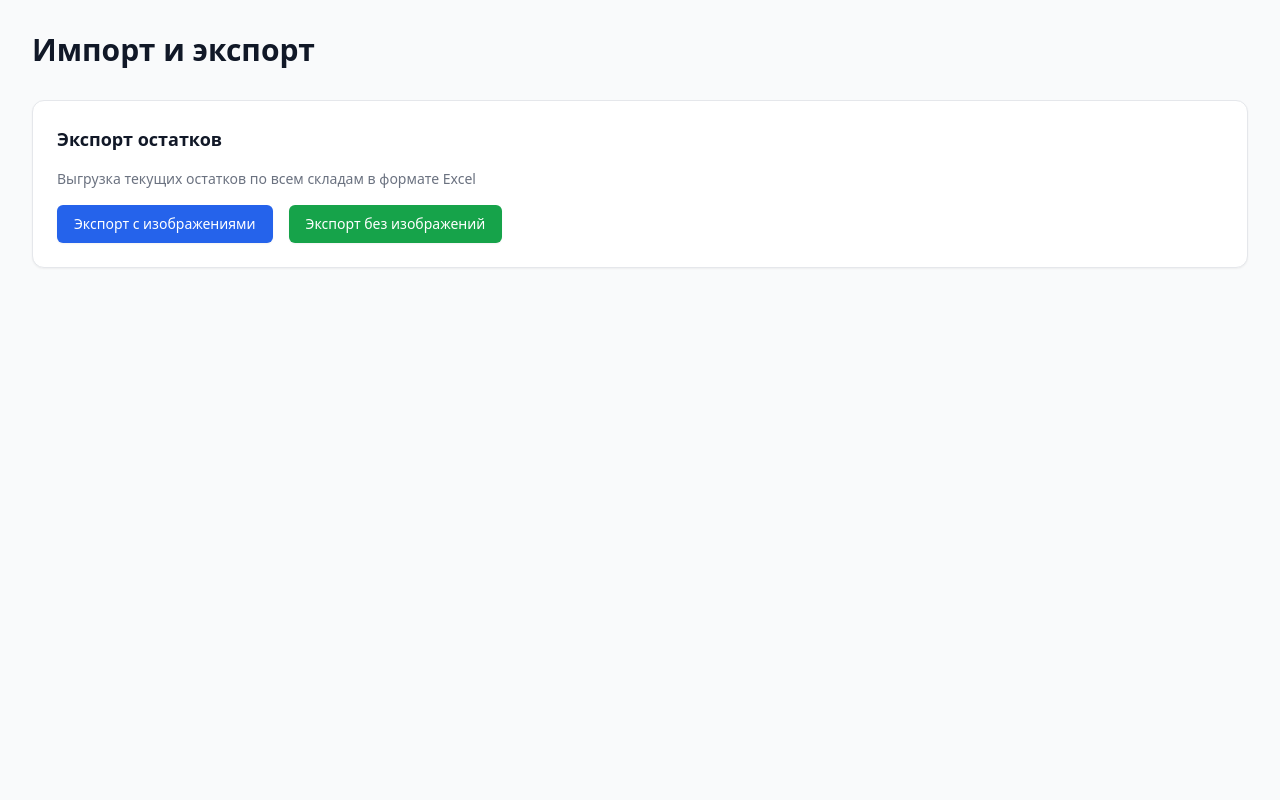
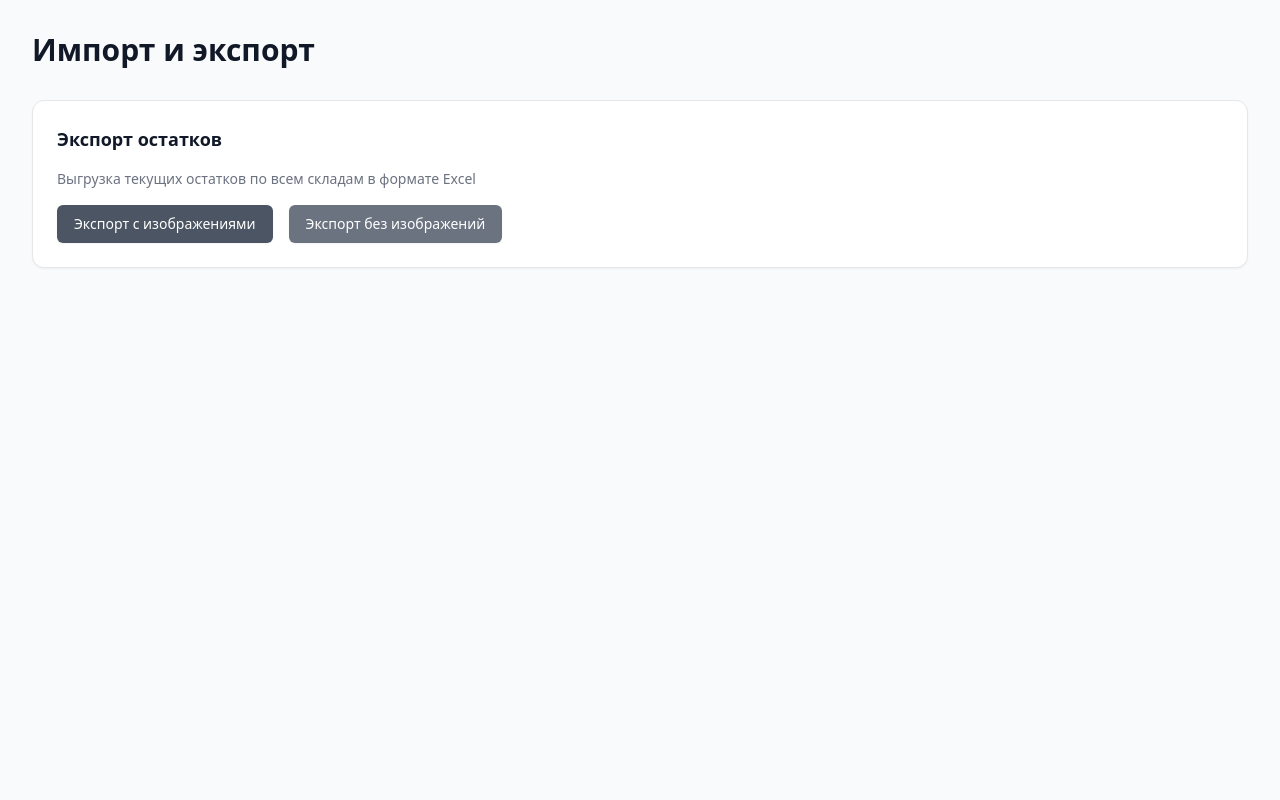
Before and after one commit to Izbushkoo/baselinker_to_wix, a Python web app: template app/templates/operations.html in a window 1280 px wide. Shown: the part 64-864 px from the top of the page. Run offline with Jinja, Linux system fonts and the light colour scheme; the template is opened without the code that fills it: most values are stand-ins (such as "Sample title", 1, 10 or a date in 2020); some libraries are stand-ins or nearby versions.

Commit message:
change colors for import export buttons

```diff
--- a/app/templates/operations.html
+++ b/app/templates/operations.html
@@ -18,21 +18,21 @@
                         <input type="file"
                                name="file"
                                accept=".xls,.xlsx"
-                               class="block w-full text-sm text-gray-500 file:mr-4 file:py-2 file:px-4 file:rounded-full file:border-0 file:text-sm file:font-semibold file:bg-blue-50 file:text-blue-700 hover:file:bg-blue-100">
+                               class="block w-full text-sm text-gray-500 file:mr-4 file:py-2 file:px-4 file:rounded-full file:border-0 file:text-sm file:font-semibold file:bg-gray-50 file:text-gray-700 hover:file:bg-gray-100">
                     </div>
                     <div>
                         <label class="block text-sm font-medium text-gray-700 mb-1">Склад</label>
-                        <select name="warehouse" class="mt-1 block w-full pl-3 pr-10 py-2 text-base border-gray-300 focus:outline-none focus:ring-blue-500 focus:border-blue-500 rounded-md">
+                        <select name="warehouse" class="mt-1 block w-full pl-3 pr-10 py-2 text-base border-gray-300 focus:outline-none focus:ring-gray-500 focus:border-gray-500 rounded-md">
                             {% for warehouse in warehouses %}
                             <option value="{{ warehouse }}">Склад {{ warehouse }}</option>
                             {% endfor %}
                         </select>
                     </div>
                     <div class="pt-2 flex gap-3">
-                        <a href="/api/warehouse/template/incoming" class="inline-flex justify-center items-center px-4 py-2 border border-gray-300 shadow-sm text-sm font-medium rounded-md text-gray-700 bg-white hover:bg-gray-50 focus:outline-none focus:ring-2 focus:ring-offset-2 focus:ring-blue-500">
+                        <a href="/api/warehouse/template/incoming" class="inline-flex justify-center items-center px-4 py-2 border border-gray-300 shadow-sm text-sm font-medium rounded-md text-gray-700 bg-white hover:bg-gray-50 focus:outline-none focus:ring-2 focus:ring-offset-2 focus:ring-gray-500">
                             📥 Скачать шаблон
                         </a>
-                        <button type="submit" class="inline-flex justify-center items-center px-4 py-2 border border-transparent shadow-sm text-sm font-medium rounded-md text-white bg-blue-600 hover:bg-blue-700 focus:outline-none focus:ring-2 focus:ring-offset-2 focus:ring-blue-500">
+                        <button type="submit" class="inline-flex justify-center items-center px-4 py-2 border border-transparent shadow-sm text-sm font-medium rounded-md text-white bg-gray-600 hover:bg-gray-700 focus:outline-none focus:ring-2 focus:ring-offset-2 focus:ring-gray-500">
                             Импортировать приход
                         </button>
                     </div>
@@ -48,12 +48,12 @@
                         <input type="file"
                                name="file"
                                accept=".xls,.xlsx"
-                               class="block w-full text-sm text-gray-500 file:mr-4 file:py-2 file:px-4 file:rounded-full file:border-0 file:text-sm file:font-semibold file:bg-blue-50 file:text-blue-700 hover:file:bg-blue-100">
+                               class="block w-full text-sm text-gray-500 file:mr-4 file:py-2 file:px-4 file:rounded-full file:border-0 file:text-sm file:font-semibold file:bg-gray-50 file:text-gray-700 hover:file:bg-gray-100">
                     </div>
                     <div class="grid grid-cols-2 gap-4">
                         <div>
                             <label class="block text-sm font-medium text-gray-700 mb-1">Со склада</label>
-                            <select name="from_warehouse" class="mt-1 block w-full pl-3 pr-10 py-2 text-base border-gray-300 focus:outline-none focus:ring-blue-500 focus:border-blue-500 rounded-md">
+                            <select name="from_warehouse" class="mt-1 block w-full pl-3 pr-10 py-2 text-base border-gray-300 focus:outline-none focus:ring-gray-500 focus:border-gray-500 rounded-md">
                                 {% for warehouse in warehouses %}
                                 <option value="{{ warehouse }}">Склад {{ warehouse }}</option>
                                 {% endfor %}
@@ -61,7 +61,7 @@
                         </div>
                         <div>
                             <label class="block text-sm font-medium text-gray-700 mb-1">На склад</label>
-                            <select name="to_warehouse" class="mt-1 block w-full pl-3 pr-10 py-2 text-base border-gray-300 focus:outline-none focus:ring-blue-500 focus:border-blue-500 rounded-md">
+                            <select name="to_warehouse" class="mt-1 block w-full pl-3 pr-10 py-2 text-base border-gray-300 focus:outline-none focus:ring-gray-500 focus:border-gray-500 rounded-md">
                                 {% for warehouse in warehouses %}
                                 <option value="{{ warehouse }}" {% if not loop.first %}selected{% endif %}>Склад {{ warehouse }}</option>
                                 {% endfor %}
@@ -69,7 +69,7 @@
                         </div>
                     </div>
                     <div class="pt-2">
-                        <button type="submit" class="inline-flex justify-center items-center px-4 py-2 border border-transparent shadow-sm text-sm font-medium rounded-md text-white bg-blue-600 hover:bg-blue-700 focus:outline-none focus:ring-2 focus:ring-offset-2 focus:ring-blue-500">
+                        <button type="submit" class="inline-flex justify-center items-center px-4 py-2 border border-transparent shadow-sm text-sm font-medium rounded-md text-white bg-gray-600 hover:bg-gray-700 focus:outline-none focus:ring-2 focus:ring-offset-2 focus:ring-gray-500">
                             Импортировать перемещение
                         </button>
                     </div>
@@ -83,10 +83,10 @@
                 <div class="space-y-4">
                     <p class="text-sm text-gray-500">Выгрузка текущих остатков по всем складам в формате Excel</p>
                     <div class="flex gap-4">
-                        <a href="/api/warehouse/export/stock-with-sales/" class="inline-flex justify-center items-center px-4 py-2 border border-transparent shadow-sm text-sm font-medium rounded-md text-white bg-blue-600 hover:bg-blue-700 focus:outline-none focus:ring-2 focus:ring-offset-2 focus:ring-blue-500">
+                        <a href="/api/warehouse/export/stock-with-sales/" class="inline-flex justify-center items-center px-4 py-2 border border-transparent shadow-sm text-sm font-medium rounded-md text-white bg-gray-600 hover:bg-gray-700 focus:outline-none focus:ring-2 focus:ring-offset-2 focus:ring-gray-500">
                             Экспорт с изображениями
                         </a>
-                        <a href="/api/warehouse/export/stock-with-sales/no-images/" class="inline-flex justify-center items-center px-4 py-2 border border-transparent shadow-sm text-sm font-medium rounded-md text-white bg-green-600 hover:bg-green-700 focus:outline-none focus:ring-2 focus:ring-offset-2 focus:ring-green-500">
+                        <a href="/api/warehouse/export/stock-with-sales/no-images/" class="inline-flex justify-center items-center px-4 py-2 border border-transparent shadow-sm text-sm font-medium rounded-md text-white bg-gray-500 hover:bg-gray-600 focus:outline-none focus:ring-2 focus:ring-offset-2 focus:ring-gray-500">
                             Экспорт без изображений
                         </a>
                     </div>
```
